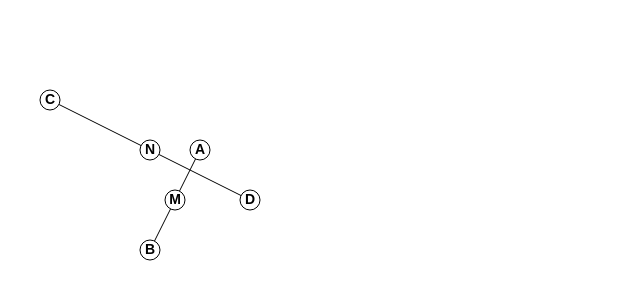
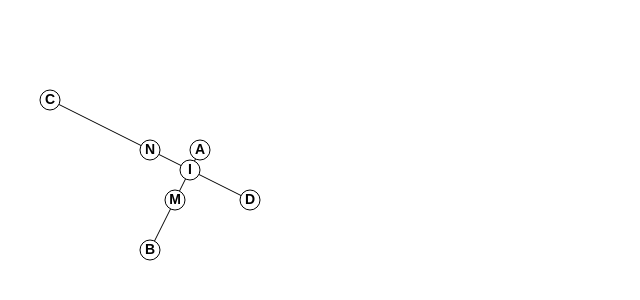
Before and after one commit to waleery/segment-intersection, a plain HTML site: page index.html in a window 1280 px wide. Shown: the full height of the page, 0-640 px from the left. Drawn offline with Linux system fonts and the light colour scheme.

Commit message:
feat: calculate of the intersection of segments AB and CD and dpislay it\

```diff
--- a/index.html
+++ b/index.html
@@ -54,6 +54,9 @@
     drawDot(M, "M", t<0 || t>1 )
     drawDot(N, "N", t<0 || t>1 )
 
+    const I = getIntersection(A, B, C, D)
+    drawDot(I, "I")
+
     t += 0.005
     requestAnimationFrame(animate)
 }
@@ -84,11 +87,19 @@
 
         [(Dx-Cx)(Ay-Cy) - (Dy-Cy)(Ax-Cx)] / [(Dy-Cy)(Bx-Ax) - (Dx-Cx)(By-Ay)] = t
 
+        t = top / bottom
 
+        bottom cant be 0
+    */
+        const top = (D.x-C.x)*(A.y-C.y) - (D.y-C.y)*(A.x-C.x)
+        const bottom = (D.y-C.y)*(B.x-A.x) - (D.x-C.x)*(B.y-A.y)
+        const t = top/bottom
 
-
-    */
-
+        // 't' is point on AB segment. If we would get 'u' then we should calculate lerp for CD segment
+        return {
+            x:lerp(A.x, B.x, t),
+            y:lerp(A.y, B.y, t)
+        }
 }
 
 
```
